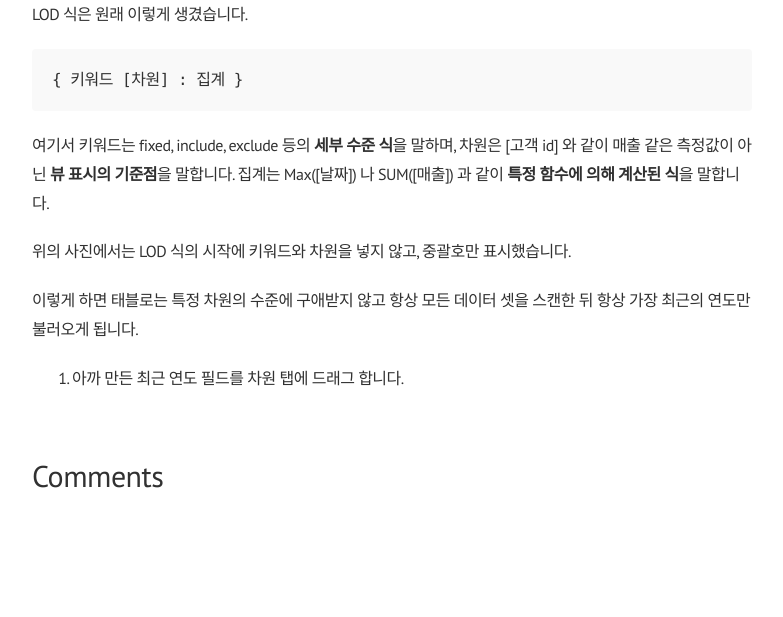
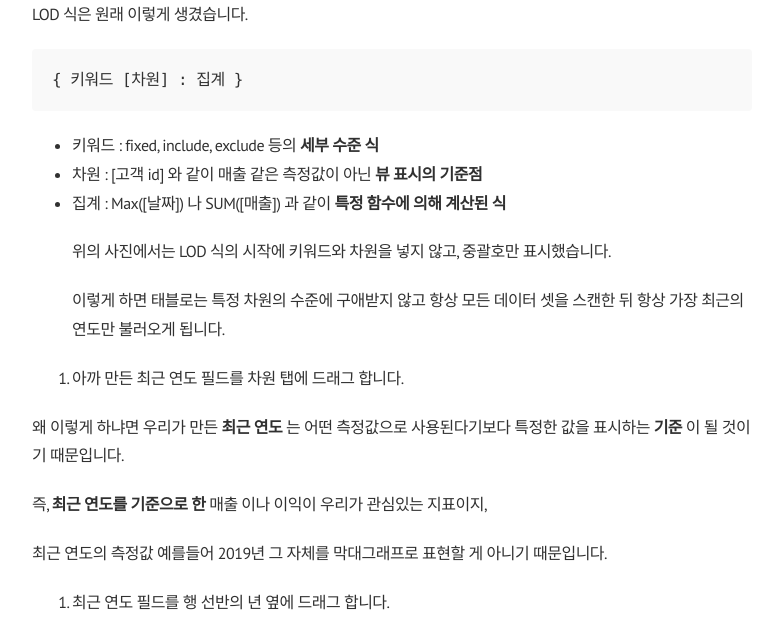
Before and after one commit to shanny924/shanny924.github.io, a Jekyll site: the page built from _posts/2020-04-30-tableau#4.md, in a window 1280 px wide and 1400 px high, scrolled down 1017 px. Shown: the part 126-743 px from the top of the window, without its empty margins (248-1031 px from the left). Built offline with Jekyll 4.4.1, drawn with Linux system fonts in a browser that asks for light colours; nearby versions of some CDN libraries; comment, search, counter and statistics services are not loaded; before the commit the page ends 1647 px from its top, so only the background shows below that; some of the changed text lies outside the part shown; grey boxes are pictures that could not be loaded.

Commit message:
Update 2020-04-30-tableau#4.md

````diff
--- a/_posts/2020-04-30-tableau#4.md
+++ b/_posts/2020-04-30-tableau#4.md
@@ -23,13 +23,46 @@
 ```
 { 키워드 [차원] : 집계 }
 ```
-여기서 키워드는 fixed, include, exclude 등의 **세부 수준 식**을 말하며,
-차원은 [고객 id] 와 같이 매출 같은 측정값이 아닌 **뷰 표시의 기준점**을 말합니다.
-집계는 Max([날짜]) 나 SUM([매출]) 과 같이 **특정 함수에 의해 계산된 식**을 말합니다.
+* 키워드 : fixed, include, exclude 등의 **세부 수준 식**
+* 차원 : [고객 id] 와 같이 매출 같은 측정값이 아닌 **뷰 표시의 기준점**
+* 집계 :  Max([날짜]) 나 SUM([매출]) 과 같이 **특정 함수에 의해 계산된 식**
 
-위의 사진에서는 LOD 식의 시작에 키워드와 차원을 넣지 않고, 중괄호만 표시했습니다.
+  위의 사진에서는 LOD 식의 시작에 키워드와 차원을 넣지 않고, 중괄호만 표시했습니다.
 
-이렇게 하면 태블로는 특정 차원의 수준에 구애받지 않고 항상 모든 데이터 셋을 스캔한 뒤 항상 가장 최근의 연도만 불러오게 됩니다.
+  이렇게 하면 태블로는 특정 차원의 수준에 구애받지 않고 항상 모든 데이터 셋을 스캔한 뒤 항상 가장 최근의 연도만 불러오게 됩니다.
 
 
 3. 아까 만든 최근 연도 필드를 차원 탭에 드래그 합니다.
+
+  왜 이렇게 하냐면 우리가 만든 **최근 연도** 는 어떤 측정값으로 사용된다기보다 특정한 값을 표시하는 **기준** 이 될 것이기 때문입니다.
+
+  즉, **최근 연도를 기준으로 한** 매출 이나 이익이 우리가 관심있는 지표이지,
+
+  최근 연도의 측정값 예를들어 2019년 그 자체를 막대그래프로 표현할 게 아니기 때문입니다.
+
+4. 최근 연도 필드를 행 선반의 년 옆에 드래그 합니다.
+
+![3](https://i.imgur.com/47cyD4d.png)
+
+  필드명이 다 표시되지 않으면 엑셀처럼 표를 드래그해서 크기를 늘려줍니다!
+
+5. 최근 연도 매출 필드를 만들고, 필드를 끌어 뷰에서 매출이 있는 곳으로 드래그 합니다!
+
+![4](https://i.imgur.com/q4VCTHY.png)
+
+![5](https://i.imgur.com/gvvrfoW.png)
+
+그러면 자동으로 측정값 이름에 필터가 걸리고, 자동으로 측정값 카드에 두개의 값이 생기게 됩니다!
+
+이렇게 갑자기 필터 카드가 생기니 복잡해 보이실 텐데, 이렇게 되는 이유가 있습니다!
+
+태블로에서는 여러가지 측정값을 하나의 뷰에 표현해야 할 때가 많은데,
+행 선반과 열 선반에 여러가지 측정값을 올리게 되면 항상 **두 개의 그래프** 로 나타납니다.
+그렇다고 텍스트 마크에 추가하자니 앞서 올렸던 매출과 같은 컬럼에 놓여서, 분리해서 보기가 불편합니다.
+
+그래서 태블로에서는 표현하고 싶은 측정값이 두개 이상일 경우, 이미 표현된 측정값 위에 또 다른 측정값을 올리면 바로 새로운 컬럼인 **측정값 이름** 을 생성하고, 자동으로 필터 카드에서는 우리가 올린 측정값만 필터링하게 됩니다.
+그리고 마크 박스 하단의 **측정값 카드** 에서 우리가 올린 측정값의 목록을 확인할 수 있게 해줍니다.
+
+이렇게 두 개 이상의 측정값을 하나의 뷰에 표시하고 싶으시다면 뷰 안에 측정값 필드 자체를 끌고 오시면 됩니다!
+
+6.
````
